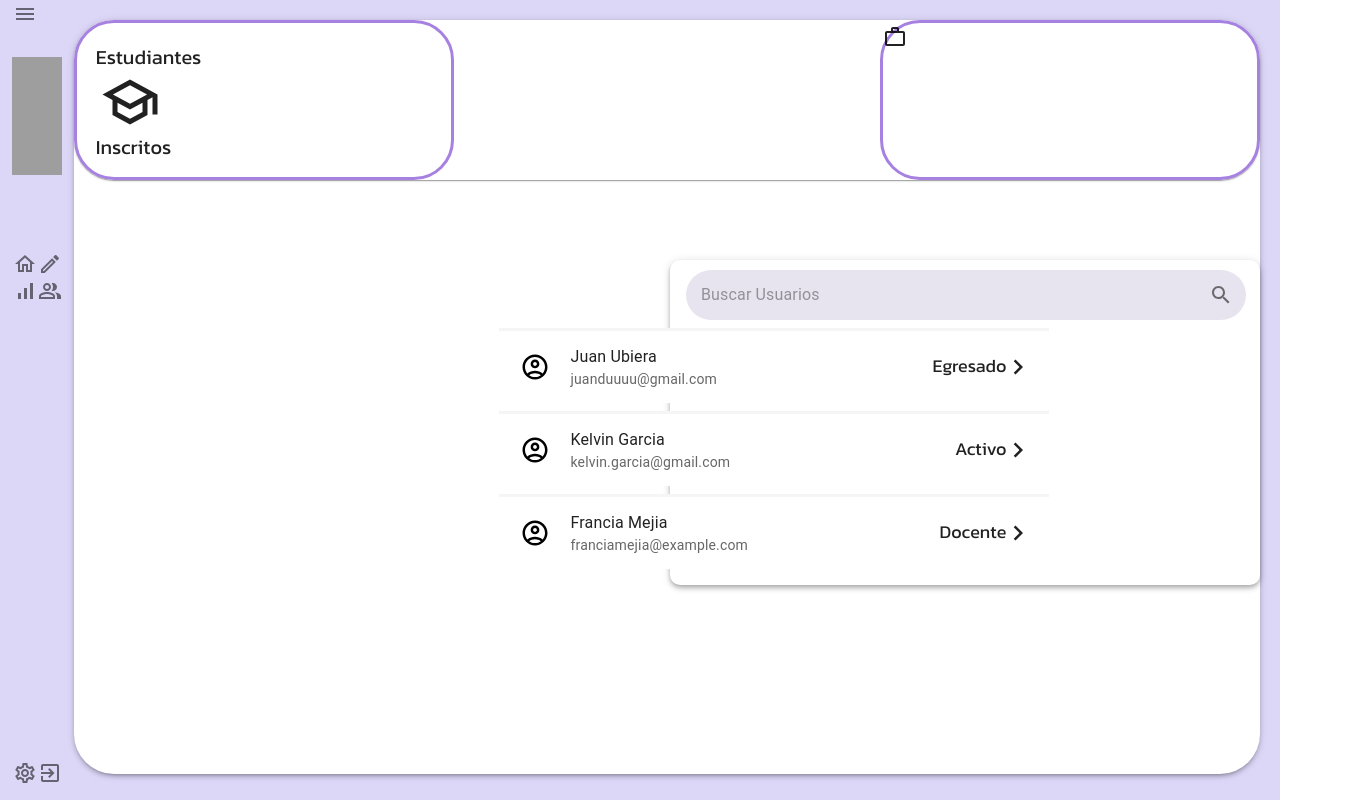
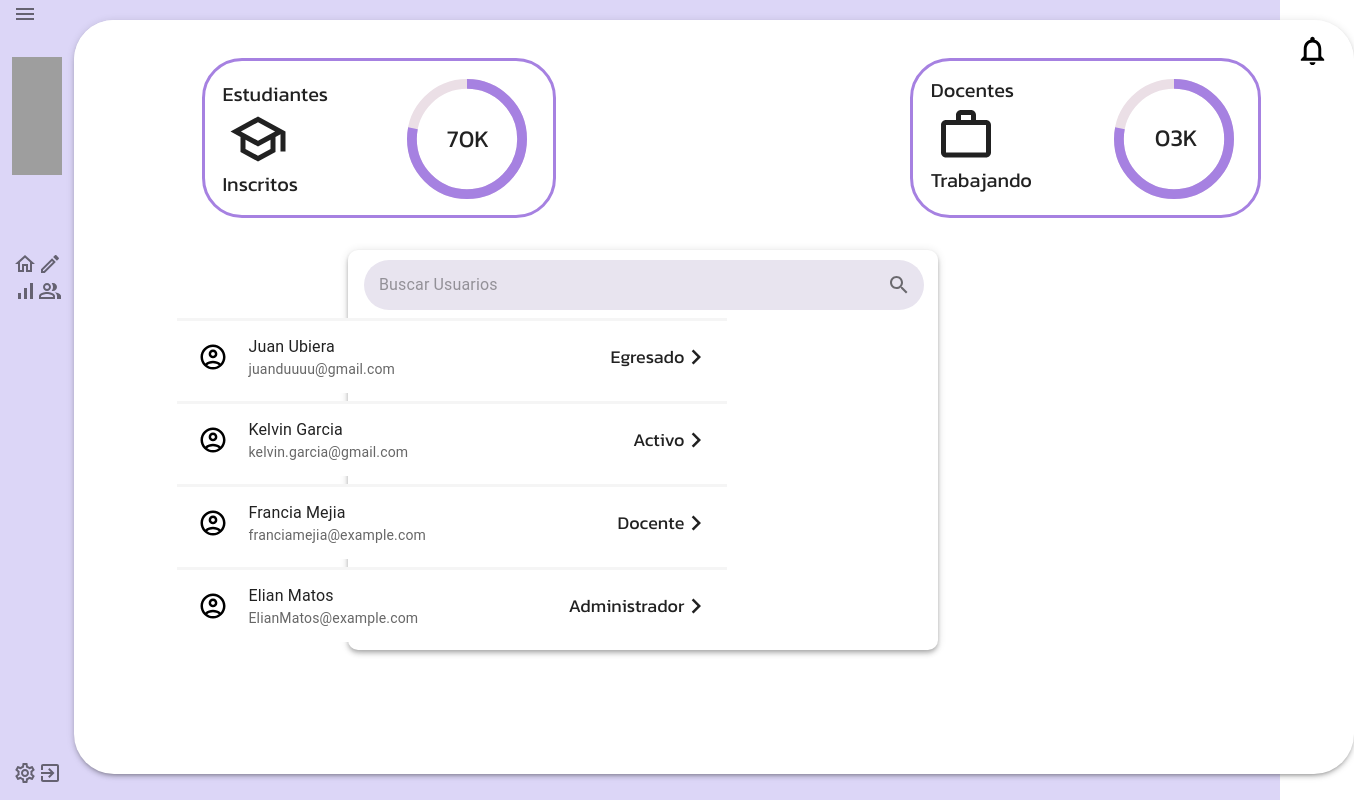
Before and after one commit to siriuzz/IndiC, a Next.js app: page /inicio_administrador in a window 1280 px wide. Shown: the whole page, 1354 px wide, since content can reach past the window. Built offline with nearby package versions, Linux system fonts and the light colour scheme; grey boxes are pictures that could not be loaded.

Commit message:
Inicio_admin terminado

```diff
--- a/src/app/inicio_administrador/page.js
+++ b/src/app/inicio_administrador/page.js
@@ -38,20 +38,25 @@ const UsuariosStyle = {
     width: "590px",
     float: "right",
     justifySelf: "center",
-    marginTop: "5rem",
+    marginTop: "2.5%",
     borderRadius: "10px",
+    marginRight: "26rem",
+    marginLeft: "26rem",
+    height: "25rem",
 };
 
 const estudianteContainerStyle = {
     height: "160px",
-    width: "380px",
     borderColor: theme.palette.primary.main,
+    marginLeft: "10%",
     borderStyle: "solid",
     borderRadius: "40px",
+    marginTop: "3%",
+    display: "inline-flex",
 };
 
 const estudianteInfoStyle = {
-    width: "25%",
+    width: "30%",
     JustifyItems: "center",
     marginLeft: "5%",
     marginTop: "5%",
@@ -63,18 +68,33 @@ const estudianteTextStyle = {
     fontSize: "20px",
 };
 
+const estudianteIndiceTextStyle = {
+    marginTop: "17%",
+    marginLeft: "-23%",
+    fontSize: "24px",
+};
+
 const estudianteIconStyle = {
     height: "60px",
     width: "60px",
     marginLeft: "5%",
 };
 
-const docenteStyle = {
+const docenteContainerStyle = {
     height: "160px",
-    width: "380px",
     borderColor: theme.palette.primary.main,
     borderStyle: "solid",
     borderRadius: "40px",
+    marginTop: "3%",
+    marginLeft: "25%",
+    display: "inline-flex",
+};
+
+const docenteInfoStyle = {
+    width: "30%",
+    JustifyItems: "center",
+    marginLeft: "5%",
+    marginTop: "4%",
 };
 
 const EachAsignaturaStyle = {
@@ -109,6 +129,19 @@ const RightIconStyle = {
     marginTop: "-2px"
 };
 
+const notificationsButtonStyle = {
+    color: "black",
+    marginTop: "1%",
+    width: "35px",
+    height: "35px",
+    display: "flex",
+    marginRight: "24px",
+};
+
+const notificationsIconStyle = {
+    height: "35px",
+    width: "35px"
+};
 
 export default function InicioAdministrador() {
 
@@ -117,17 +150,30 @@ export default function InicioAdministrador() {
             <SidebarCloseAdministrador />
             <Paper elevation={3} style={useStyles.paperBig}>
                 <ThemeProvider theme={theme}>
-                    <Paper style={{display: "inline-flex", justifyContent: "space-between", width: "100%"}}>
+                    <Paper elevation={0} style={{display: "inline-flex", justifyContent: "space-between", width: "100%"}}>
                         <div style={estudianteContainerStyle}>
                             <div style={estudianteInfoStyle}>
                                 <div style={estudianteTextStyle}>Estudiantes</div>
                                 <SchoolOutlinedIcon style={estudianteIconStyle} />
                                 <div style={estudianteTextStyle}>Inscritos</div>
                             </div>
+                            <CircularProgress style={{ color: "#ebdfe6", marginLeft: "80px", marginTop: "5%" }} size={120} variant="determinate" value={100} />
+                            <CircularProgress style={{ marginLeft: "-120px", display: "flex", marginTop: "5%" }} size={120} variant="determinate" value={78} />
+                            <div style={estudianteIndiceTextStyle}>70K</div>
                         </div>
-                        <div style={docenteStyle} >
-                            <WorkOutlineOutlinedIcon/>
+                        <div style={docenteContainerStyle}>
+                            <div style={docenteInfoStyle}>
+                                <div style={estudianteTextStyle}>Docentes</div>
+                                <WorkOutlineOutlinedIcon style={estudianteIconStyle} />
+                                <div style={estudianteTextStyle}>Trabajando</div>
+                            </div>
+                            <CircularProgress style={{ color: "#ebdfe6", marginLeft: "80px", marginTop: "5%" }} size={120} variant="determinate" value={100} />
+                            <CircularProgress style={{ marginLeft: "-120px", display: "flex", marginTop: "5%" }} size={120} variant="determinate" value={78} />
+                            <div style={estudianteIndiceTextStyle}>03K</div>
                         </div>
+                        <IconButton style={notificationsButtonStyle}>
+                            <NotificationsIcon style={notificationsIconStyle} />
+                        </IconButton>
                     </Paper>
                     <Paper elevation={4} style={UsuariosStyle}>
                         <List sx={{ width: "190px" }}>
@@ -165,6 +211,17 @@ export default function InicioAdministrador() {
                                     <div style={EstadoStyle}>Docente <ChevronRightIcon style={RightIconStyle} /></div>
                                 </ListItem>
                             </div>
+                            <div style={EachAsignaturaStyle}>
+                                <ListItem>
+                                    <ListItemAvatar>
+                                        <Avatar style={{ backgroundColor: '#FFFFFF' }}>
+                                            <AccountCircleOutlinedIcon style={ProfileIconStyle} />
+                                        </Avatar>
+                                    </ListItemAvatar>
+                                    <ListItemText primary="Elian Matos" secondary="ElianMatos@example.com" />
+                                    <div style={EstadoStyle}>Administrador <ChevronRightIcon style={RightIconStyle} /></div>
+                                </ListItem>
+                            </div>
                         </List>
                     </Paper>
                 </ThemeProvider>
```
